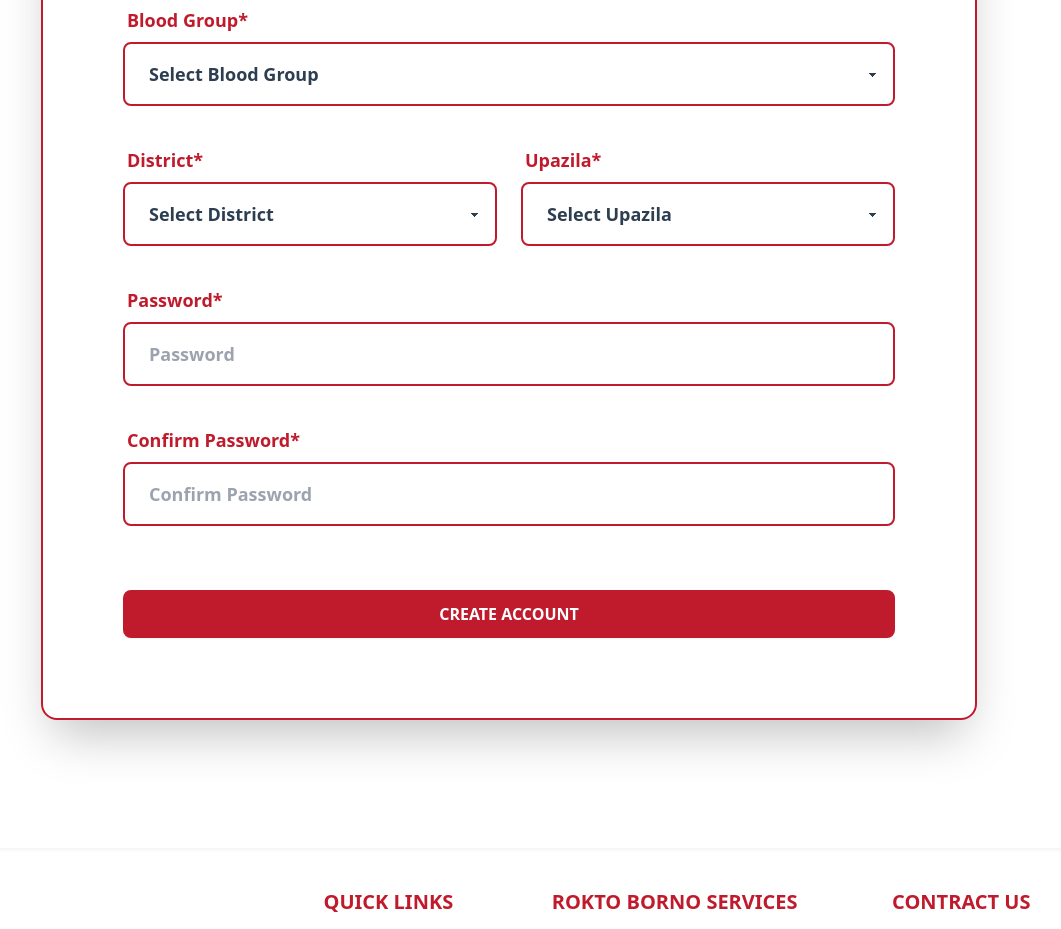
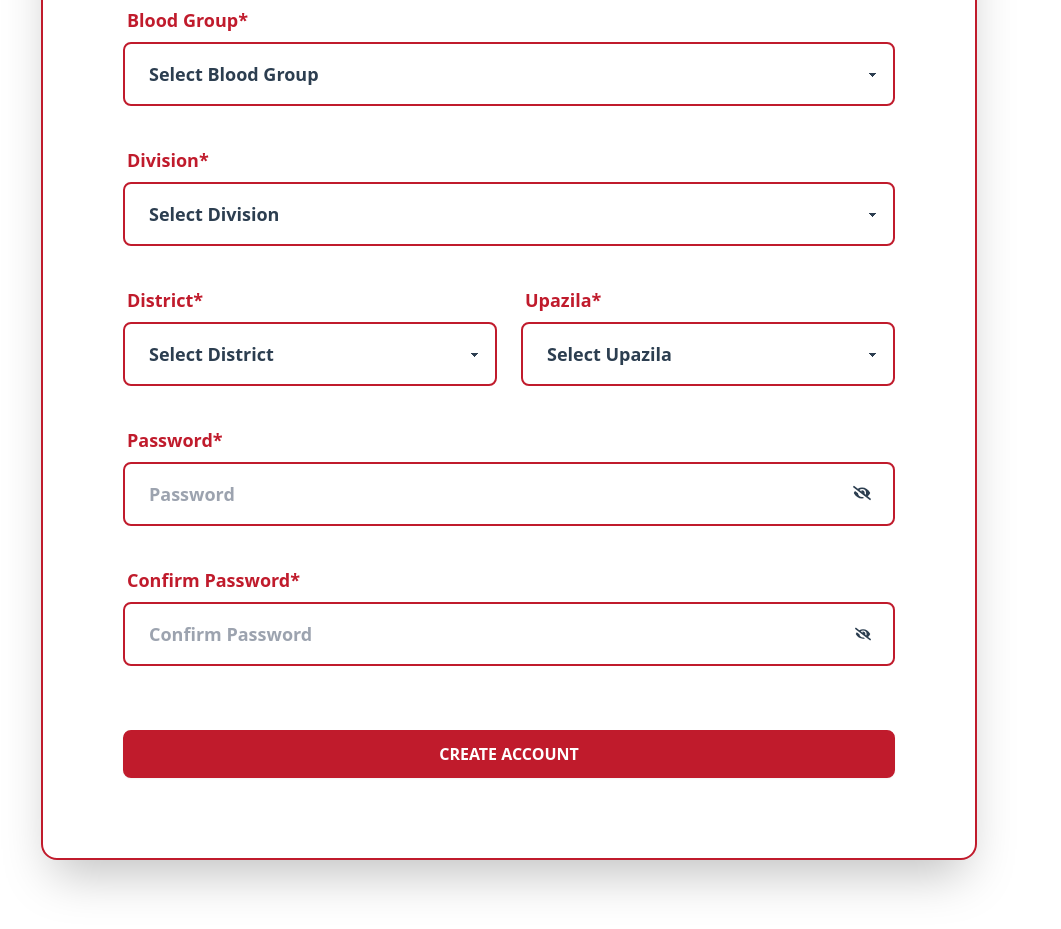
Before and after one commit to Asaduzzaman70/rokto-borno, a React (Vite) app: page /register in a window 1280 px wide. Shown: the part 1220-2149 px from the top of the page, without its empty margins (131-1192 px from the left). Built offline with nearby package versions, Linux system fonts and the light colour scheme.

Commit message:
Upd: Registration page is updated

```diff
--- a/src/Components/Authentication/Register/Register.jsx
+++ b/src/Components/Authentication/Register/Register.jsx
@@ -10,10 +10,10 @@ const Register = () => {
         formState: { errors },
         watch,
         reset
-    } = useForm({mode: 'onTouched'});
+    } = useForm({ mode: 'onTouched' });
 
     const [imagePreview, setImagePreview] = useState(null);
-    const [showPassword, setShowPassword] = useState(true);
+    const [showPassword, setShowPassword] = useState(false);
     const password = watch('password');
 
     const handlePreviewImage = (event) => {
@@ -37,8 +37,12 @@ const Register = () => {
 
     const onSubmit = (data) => {
         console.log(data);
-        reset();
+        // reset();
         setImagePreview(null)
+    }
+
+    const handleDivision = e => {
+        console.log(e.target.value);
     }
 
     return (
@@ -116,6 +120,31 @@ const Register = () => {
                         </select>
                         {errors.bloodGroup && <p className="text-myBg-dark dark:text-myBgTheme-white text-sm mt-2">*{errors.bloodGroup.message}</p>}
                     </div>
+                    {/* Division */}
+                    <div className="form-control w-full">
+                        <label className="label">
+                            <span className="label-text text-lg text-myBg-dark font-bold dark:text-myBgTheme-white dark:border-b-4 dark:border-myBg-dark">Division*</span>
+                        </label>
+                        <select
+                            {...register('division', {
+                                validate: value => value !== 'default' || 'Division field is required'
+                            })}
+                            className="select select-bordered input-lg capitalize bg-transparent border-2 border-myBg-dark text-myText-highDark font-semibold dark:bg-myText-highDark dark:text-myBgTheme-white"
+                            defaultValue={'default'}
+                            onInput={handleDivision}
+                        >
+                            <option disabled value="default">Select Division</option>
+                            <option value='A+'>A+</option>
+                            <option value='A-'>A-</option>
+                            <option value='B+'>B+</option>
+                            <option value='B-'>B-</option>
+                            <option value='AB+'>AB+</option>
+                            <option value='AB-'>AB-</option>
+                            <option value='O+'>O+</option>
+                            <option value='O-'>O-</option>
+                        </select>
+                        {errors.division && <p className="text-myBg-dark dark:text-myBgTheme-white text-sm mt-2">*{errors.division.message}</p>}
+                    </div>
                     <div className='flex flex-col md:flex-row gap-6'>
                         {/* District */}
                         <div className="form-control w-full">
@@ -182,36 +211,38 @@ const Register = () => {
                                 })} className="input input-lg bg-transparent border-2 border-myBg-dark text-myText-highDark font-semibold dark:text-myBgTheme-white w-full" />
                             <button
                                 type="button"
-                                className="absolute right-6 bottom-6 text-myBgTheme-white text-lg"
+                                className="absolute right-6 bottom-6 text-myText-highDark dark:text-myBgTheme-white text-lg"
                                 onClick={() => setShowPassword(!showPassword)}
                             >
                                 {showPassword ? <FaEye /> : <FaEyeSlash />}
                             </button>
                         </div>
                     </div>
-                    {errors.password?.type === 'required' && <p className='text-red-600'>Password field is required</p>}
-                    {errors.password?.type === 'minLength' && <p className='text-red-600'>Password must be 6 characters</p>}
-                    {errors.password?.type === 'maxLength' && <p className='text-red-600'>Password must be less then 20 characters</p>}
-                    {errors.password?.type === 'pattern' && <p className='text-red-600'>Password must have one uppercase, one lowercase, one number and one special characters</p>}
+                    {errors.password?.type === 'required' && <p className='text-myBg-dark dark:text-myBgTheme-white text-sm'>*Password field is required</p>}
+                    {errors.password?.type === 'minLength' && <p className='text-myBg-dark dark:text-myBgTheme-white text-sm'>*Password must be 6 characters</p>}
+                    {errors.password?.type === 'maxLength' && <p className='text-myBg-dark dark:text-myBgTheme-white text-sm'>*Password must be less then 20 characters</p>}
+                    {errors.password?.type === 'pattern' && <p className='text-myBg-dark dark:text-myBgTheme-white text-sm'>*Password must have one uppercase, one lowercase, one number and one special characters</p>}
                     {/* Confirm Password */}
                     <div className="form-control relative">
                         <label className="label">
                             <span className="label-text text-lg text-myBg-dark font-bold dark:text-myBgTheme-white dark:border-b-4 dark:border-myBg-dark">Confirm Password*</span>
                         </label>
                         <div>
-                            <input {...register('confirmPassword', { required: true,
-                                validate: (value) => value === password || 'Password do not match'
-                             })} type={showPassword ? 'text' : 'password'}
+                            <input {...register('confirmPassword', {
+                                required: true,
+                                validate: (value) => value === password || '* Password do not match'
+                            })} type={showPassword ? 'text' : 'password'}
                                 placeholder="Confirm Password" className="input input-lg capitalize bg-transparent border-2 border-myBg-dark text-myText-highDark font-semibold dark:text-myBgTheme-white w-full" />
                             <button
-                                className="absolute right-6 bottom-6 text-myBgTheme-white text-lg"
+                                className="absolute right-6 bottom-6 text-myText-highDark dark:text-myBgTheme-white"
                                 onClick={() => setShowPassword(!showPassword)}
                             >
                                 {showPassword ? <FaEye /> : <FaEyeSlash />}
                             </button>
                         </div>
                     </div>
-                    {errors.confirmPassword && <p className="text-myBg-dark dark:text-myBgTheme-white text-sm mt-2">*{errors.confirmPassword?.message}</p>}
+                    {errors.confirmPassword && <p className="text-myBg-dark dark:text-myBgTheme-white text-sm mt-2">{errors.confirmPassword?.message}</p>}
+
                     {/* Photo Field */}
                     <div className="form-control">
                         <input {...register('photo', { required: true })} onInput={handlePreviewImage} id="fileInput" type="file" placeholder="Photo" className="input input-lg capitalize bg-transparent border-2 border-myBg-dark text-myText-highDark font-semibold dark:text-myBgTheme-white hidden" />
```
